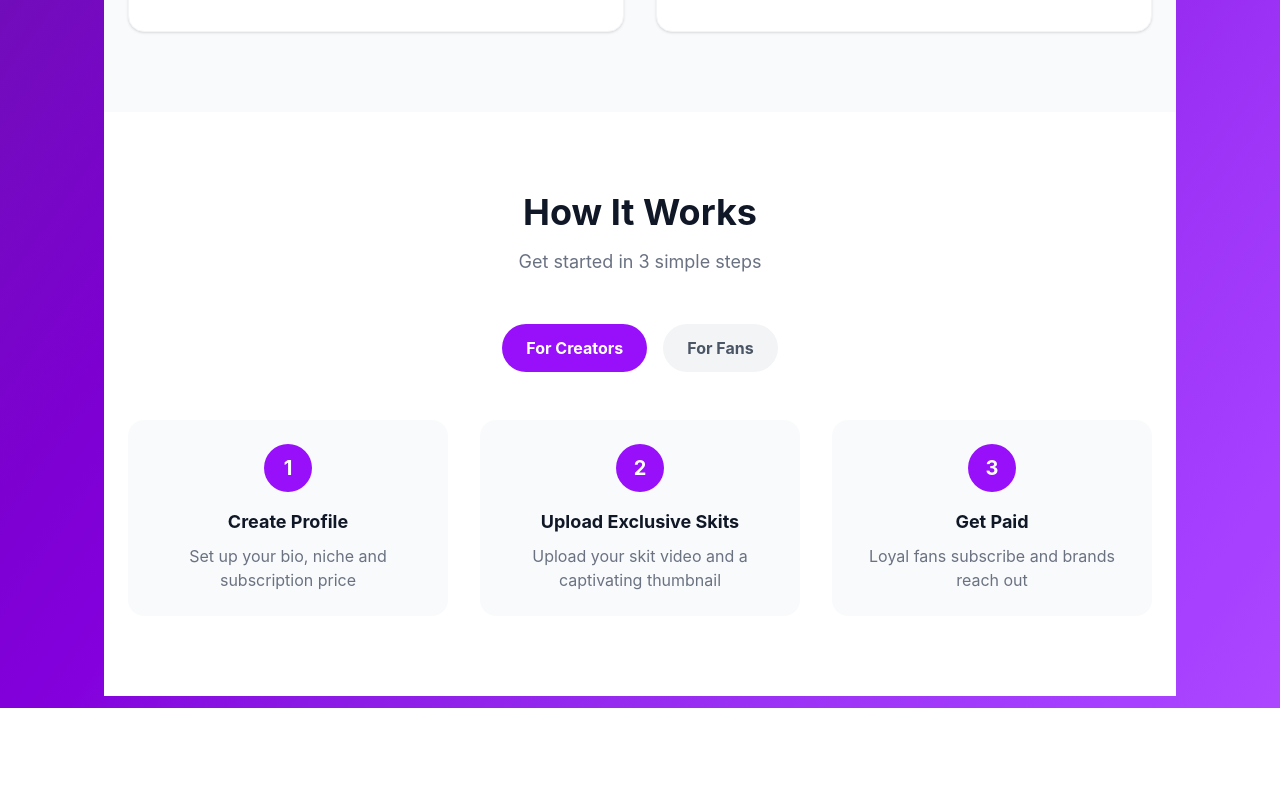
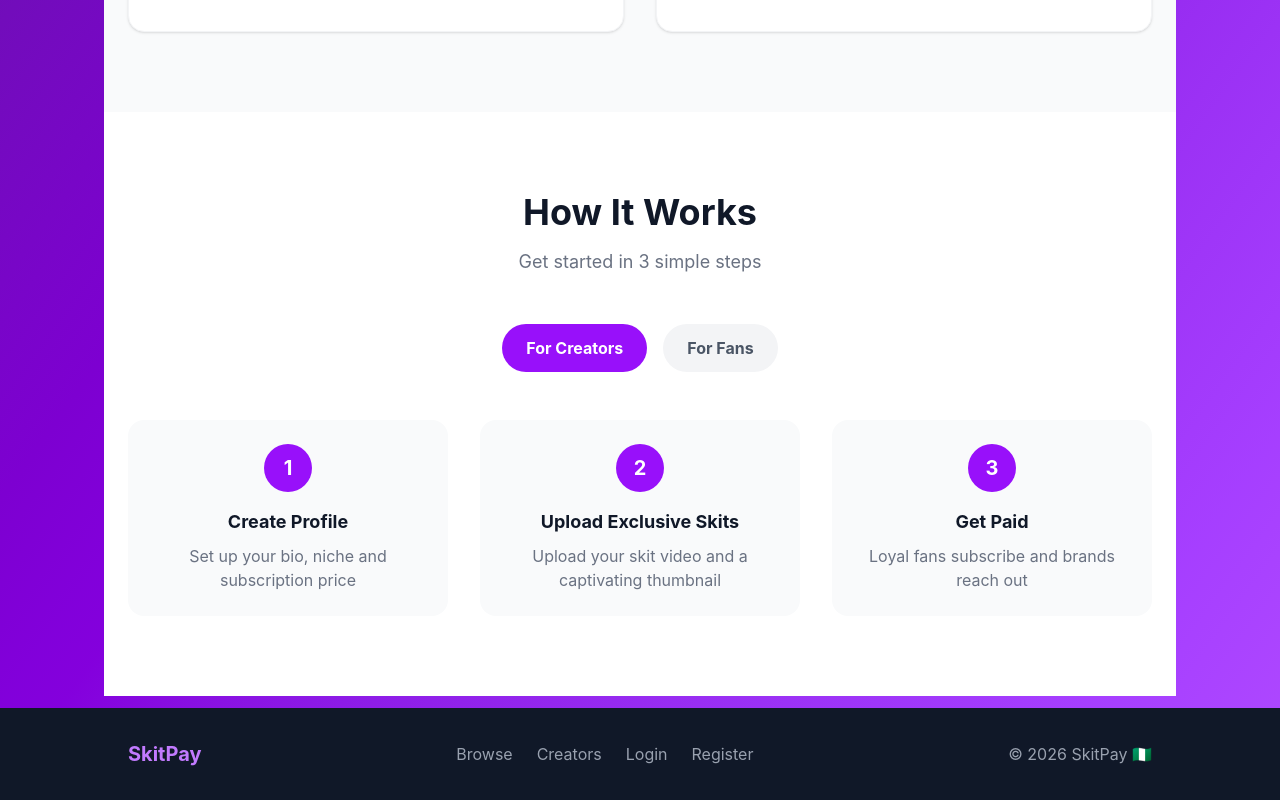
Before and after one commit to ToheebA/Skitpay, a React (Vite) app in the folder client/: page / in a window 1280 px wide. Shown: the part 1134-1934 px from the top of the page. Before the commit the page ends 1842 px from the top, so only its background shows below. Built offline with nearby package versions, Linux system fonts and the light colour scheme.

Commit message:
feat: add Footer component and complete Landing Page

```diff
--- a/client/src/App.jsx
+++ b/client/src/App.jsx
@@ -11,6 +11,7 @@ import FanDashboard from './pages/FanDashboard'
 import NotFound from './pages/NotFound'
 import ProtectedRoute from './components/ProtectedRoute'
 import Navbar from './components/Navbar'
+import Footer from './components/Footer'
 
 function App() {
   return (
@@ -36,6 +37,7 @@ function App() {
         } />
         <Route path="*" element={<NotFound />} />
       </Routes>
+      <Footer />
     </BrowserRouter>
   )
 }
--- a/client/src/components/Footer.jsx
+++ b/client/src/components/Footer.jsx
@@ -0,0 +1,20 @@
+import { Link } from 'react-router-dom'
+
+const Footer = () => {
+    return (
+        <footer className="bg-gray-900 text-gray-400 py-8 px-6">
+            <div className="max-w-5xl mx-auto flex flex-col md:flex-row items-center justify-between gap-4">
+                <h1 className="text-xl font-bold text-purple-400">SkitPay</h1>
+                <div className="flex gap-6">
+                    <Link to='/browse' className="hover:text-purple-400">Browse</Link>
+                    <Link to='/creators' className="hover:text-purple-400">Creators</Link>
+                    <Link to='/login' className="hover:text-purple-400">Login</Link>
+                    <Link to='/register' className="hover:text-purple-400">Register</Link>
+                </div>
+                <p>© 2026 SkitPay 🇳🇬</p>
+            </div>
+        </footer>
+    )
+}
+
+export default Footer
```
